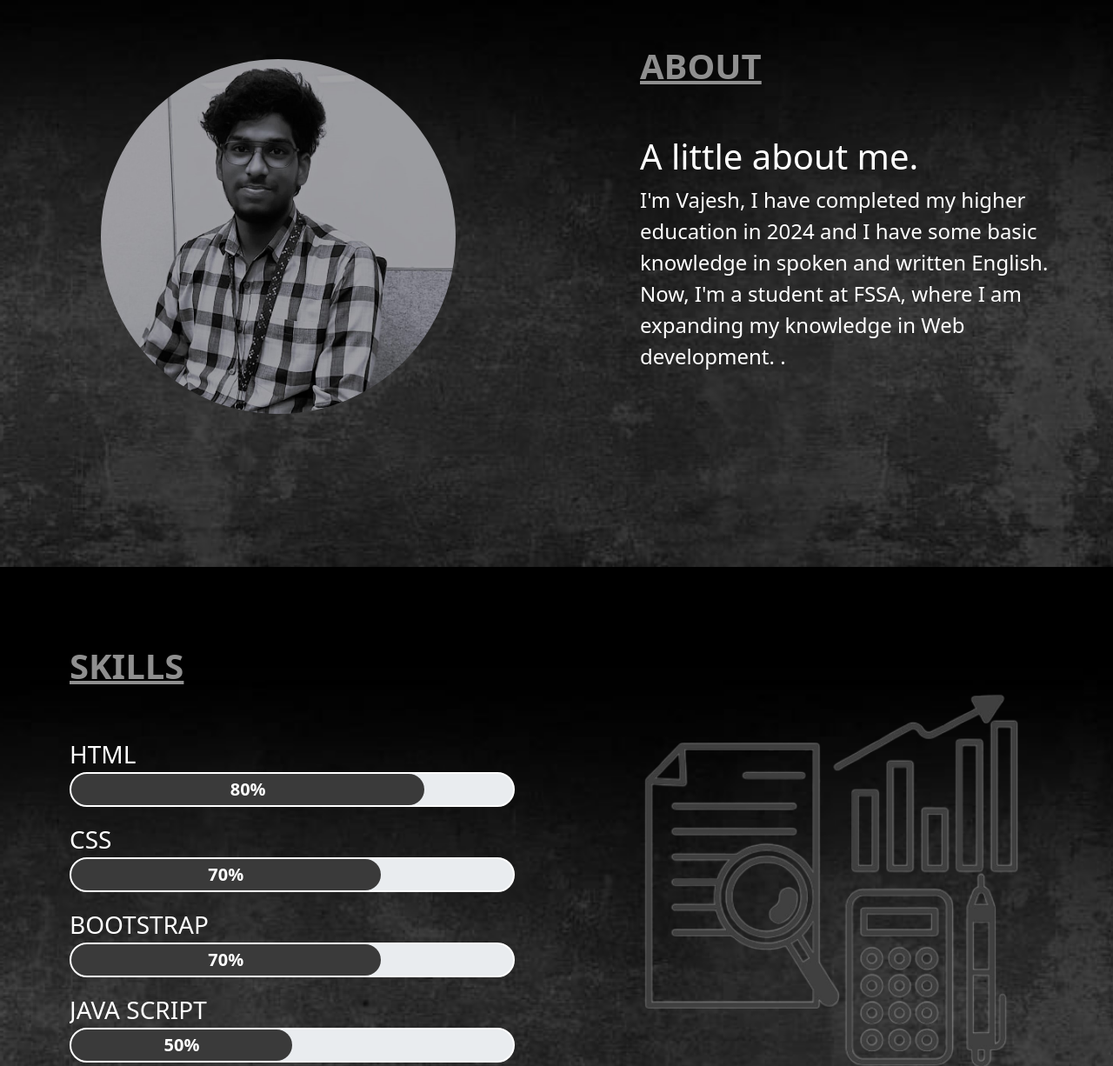
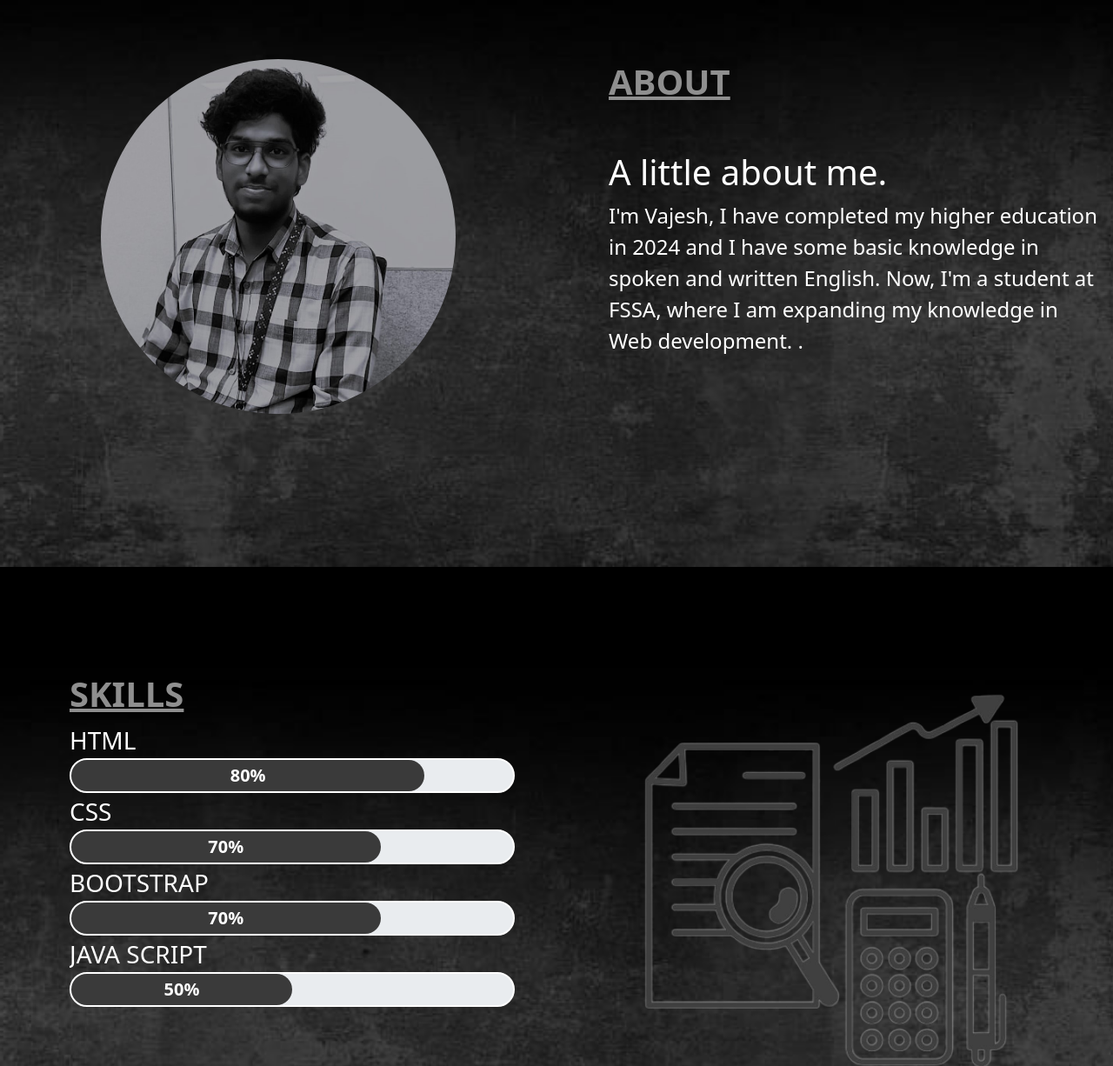
Before and after one commit to vajesh-005/vajesh-005.github.io, a plain HTML site: page index.html in a window 1280 px wide. Shown: the part 948-2174 px from the top of the page at 87% size. Drawn offline with nearby package versions, Linux system fonts and the light colour scheme.

Commit message:
Slight change commit

```diff
--- a/index.html
+++ b/index.html
@@ -14,8 +14,8 @@
 
     <div class="container-fluid" id="home">
         <div class="row">
-            <nav class="d-flex justify-content-center justify-content-md-end mt-3 mt-md-4 fs-3 fixed-top">
-                <ul class="list-inline">
+            <nav class="d-flex justify-content-center justify-content-md-end mt-3 mt-md-4 fixed-top fs-5">
+                <ul class="list-inline ">
                     <li class="list-inline-item"><a href="#home" class="text-decoration-none text-white m-2">Home</a>
                     </li>
                     <li class="list-inline-item"><a href="#about" class="text-decoration-none text-white m-2">About</a>
@@ -28,7 +28,7 @@
             </nav>
         </div>
         <div class="container-fluid p-5">
-            <div class="row mt-5 mt-md-5">
+            <div class="row mt-5">
                 <div
                     class="col-12 col-md-6 text-white d-flex flex-column justify-content-center align-items-center pt-5 mt-md-5 mt-5">
                     <h1 class="h1 mt-md-5 "> HELLO !</h1>
@@ -53,10 +53,10 @@
     <!-- page2 -->
     <div class="container-fluid" id="about">
         <div class="row py-4 mt-md-5">
-            <div class="col-12 col-md-6 d-flex justify-content-center justify-content-md-center pt-md-5 p-md-5 mt-md-5 mt-5">
+            <div class="col-12 col-md-6 d-flex justify-content-center justify-content-md-center pt-md-5 p-md-5 mt-md-5 mt-4">
                 <img src="./assets/edited img.jpeg" class=" img-fluid  rounded-circle w-75 mt-md-5" alt="">
             </div>
-            <div class="col-12 col-md-6 text-white d-flex flex-column justify-content-center px-5 p-3 mt-md-5 mt-5">
+            <div class="col-12 col-md-6 text-white d-flex flex-column justify-content-center  p mt-md-5 ">
                 <h1 class=" h1 topics ps-5 fw-bold">ABOUT</h1>
                 <h1 class="h1 ps-5 mt-md-5">A little about me.</h1>
                 <p class="fs-4 ps-5">I'm Vajesh, I have completed my higher education in 2024 and I have some basic
@@ -70,18 +70,18 @@
     <div class="container-fluid" id="skills">
         <div class="row py-4">
             <div class="col-12 col-md-6 d-flex justify-content-center align-items-center fs-3 ">
-                <ul class="pt-5">
+                <ul class="pt-3">
                     <li class="h1 topics list-inline fw-bold">SKILLS</li>
-                    <li class="list-inline text-white pt-5"><a href="./pages/practice.html" class=" skill-top text-decoration-none text-white">HTML</a></li>
-                    <div class="progress mb-3">
+                    <li class="list-inline text-white "><a href="./pages/practice.html" class=" skill-top text-decoration-none text-white">HTML</a></li>
+                    <div class="progress">
                         <div class="progress-bar text-white fs-5" role="progressbar" style="width: 80%;" aria-valuenow="25" aria-valuemin="0" aria-valuemax="100">80%</div>
                       </div>
                     <li class="list-inline text-white"><a href="./pages/index.html" class="skill-top text-decoration-none text-white">CSS</a></li>
-                    <div class="progress mb-3">
+                    <div class="progress">
                         <div class="progress-bar text-white fs-5" role="progressbar" style="width: 70%;" aria-valuenow="25" aria-valuemin="0" aria-valuemax="100">70%</div>
                       </div>
                     <li class="list-inline text-white">BOOTSTRAP</li>
-                    <div class="progress mb-3">
+                    <div class="progress">
                         <div class="progress-bar text-white fs-5" role="progressbar" style="width: 70%;" aria-valuenow="25" aria-valuemin="0" aria-valuemax="100">70%</div>
                       </div>
                     <li class="list-inline text-white"><a href="https://github.com/vajesh-005/JavaScript-practice" class=" skill-top text-decoration-none text-white">JAVA SCRIPT</a></li>
@@ -90,7 +90,7 @@
                       </div>
                 </ul>
             </div>
-            <div class="col-12 col-md-6 d-flex justify-content-center align-items-center pt-md-5">
+            <div class="col-12 col-md-6 d-flex justify-content-center align-items-center pt-md-5 ">
                 <img src="./assets/skills.png" alt="" class="img-fluid w-75 pt-md-5">
             </div>
         </div>
```
